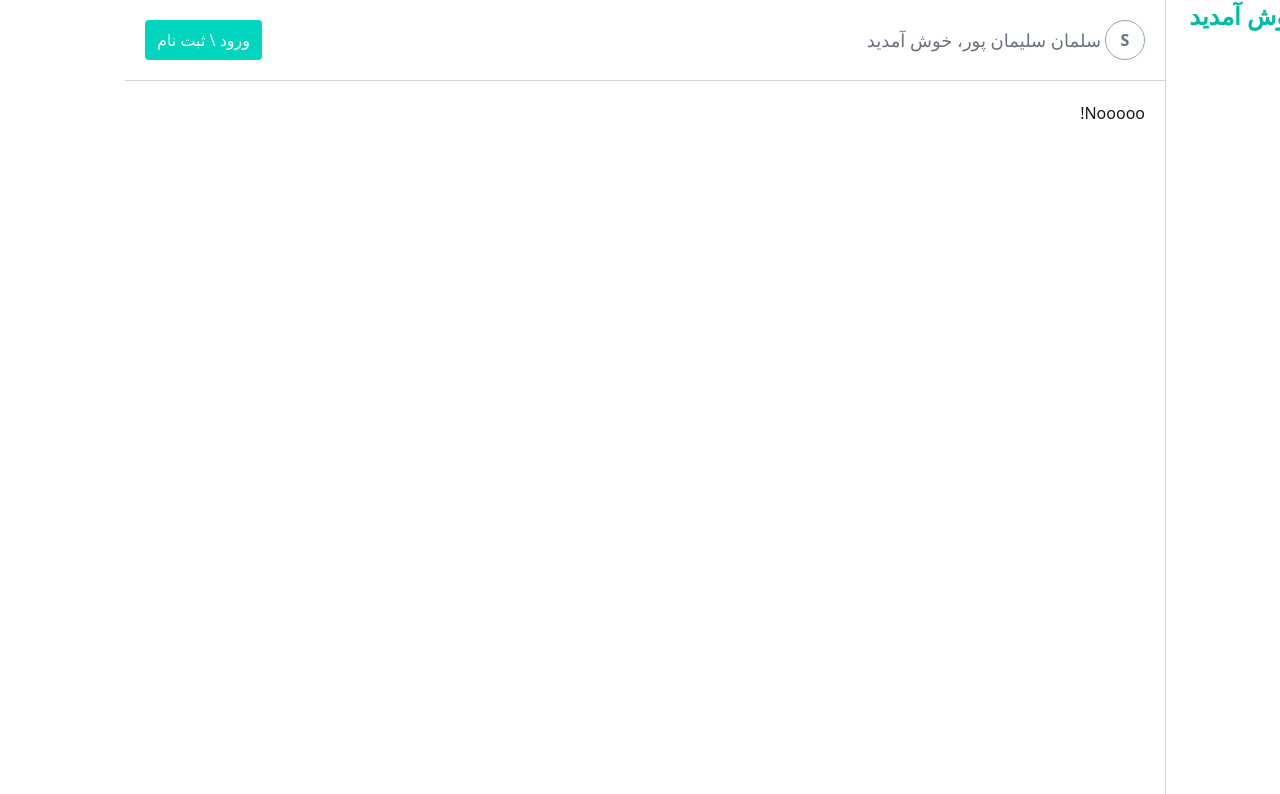
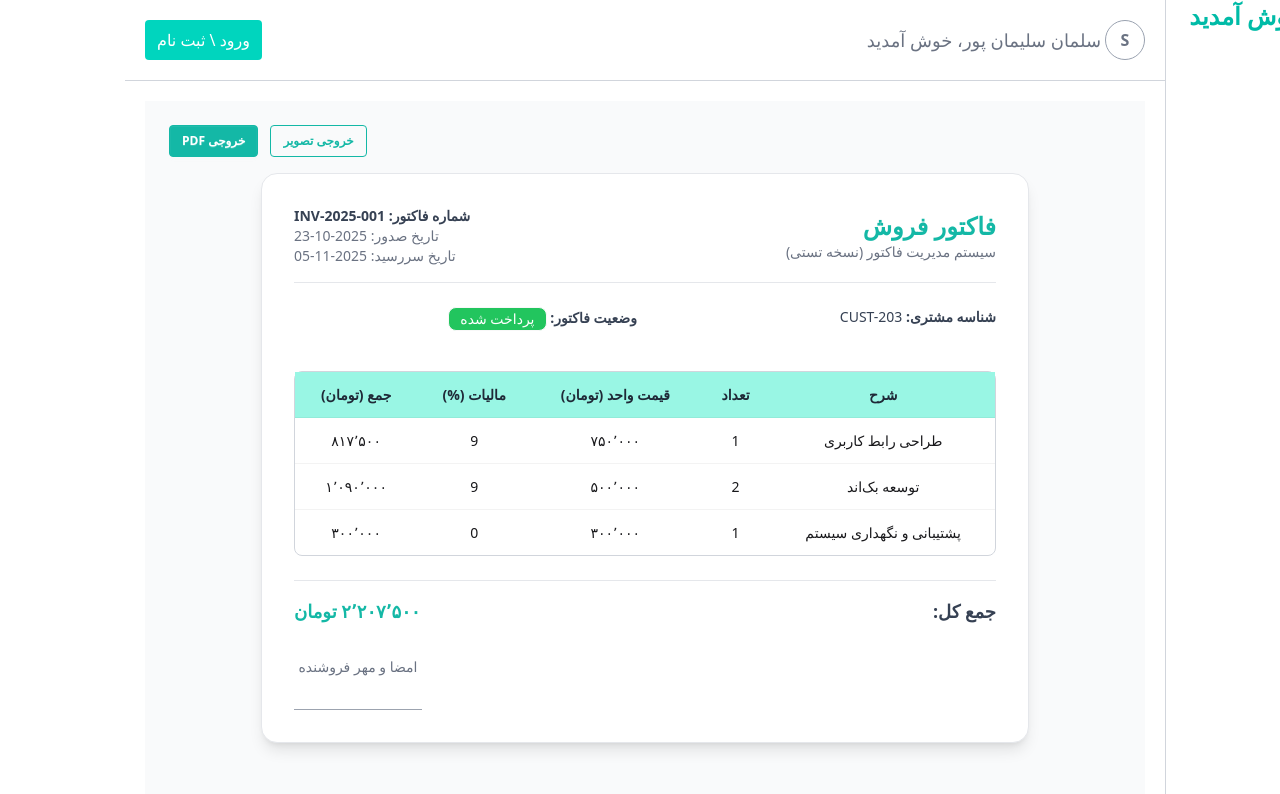
Before and after one commit to slmn-pr/invoice-app-front, a React (Vite) app: page /preview in a window 1280 px wide. Shown: the top 794 px of the page. Built offline with nearby package versions, Linux system fonts and the light colour scheme.

Commit message:
Complete invoice mock page for test

```diff
--- a/package.json
+++ b/package.json
@@ -11,6 +11,8 @@
   },
   "dependencies": {
     "@tailwindcss/vite": "^4.1.16",
+    "html2canvas": "^1.4.1",
+    "jspdf": "^3.0.3",
     "lucide-react": "^0.546.0",
     "react": "^19.1.1",
     "react-dom": "^19.1.1",
--- a/src/Containers/Invoice/Table.jsx
+++ b/src/Containers/Invoice/Table.jsx
@@ -1,6 +1,19 @@
+import { Download } from "lucide-react";
 import { INVOICE_TABLE_HEADERS } from "./consts";
+import { useNavigate } from "react-router-dom";
 
 export default function InvoicesTable() {
+
+    const naviagtion = useNavigate()
+
+    const onDownloadClick = () => {
+        naviagtion('/preview', {
+            state: {
+                invoiceID: 11
+            }
+        })
+    }
+
     return <table className="w-full">
         <thead>
             <tr>
@@ -14,7 +27,13 @@ export default function InvoicesTable() {
                 <td className="w-32 border border-gray-300 p-2">111</td>
                 <td className="w-80 border border-gray-300 p-2">سلمان سلیمان پور</td>
                 <td className="w-32 border border-gray-300 p-2">پرداخت شده</td>
-                <td className="w-32 border border-gray-300 p-2"></td>
+                <td className="w-32 border border-gray-300 p-2">
+
+                    <button className="btn-sm btn btn-circle btn-info" onClick={onDownloadClick}>
+                        <Download color="#fff" size={18} />
+                    </button>
+
+                </td>
             </tr>
         </tbody>
 
--- /dev/null
+++ b/src/pages/InvoicePreview.jsx
@@ -0,0 +1,198 @@
+import React, { useRef } from "react";
+import html2canvas from "html2canvas";
+import jsPDF from "jspdf";
+
+export default function InvoicePreviewPage() {
+    const printRef = useRef();
+
+    // داده‌های تستی (mock)
+    const invoice = {
+        invoiceNumber: "INV-2025-001",
+        issueDate: "2025-10-23",
+        dueDate: "2025-11-05",
+        customerId: "CUST-203",
+        status: "پرداخت شده",
+        items: [
+            {
+                description: "طراحی رابط کاربری",
+                quantity: 1,
+                unitPrice: 750000,
+                taxRate: 9,
+            },
+            {
+                description: "توسعه بک‌اند",
+                quantity: 2,
+                unitPrice: 500000,
+                taxRate: 9,
+            },
+            {
+                description: "پشتیبانی و نگهداری سیستم",
+                quantity: 1,
+                unitPrice: 300000,
+                taxRate: 0,
+            },
+        ],
+    };
+
+    // تابع خروجی PDF
+    const exportToPDF = async () => {
+        const element = printRef.current;
+        const canvas = await html2canvas(element, { scale: 2, useCORS: true });
+        const imgData = canvas.toDataURL("image/png");
+        const pdf = new jsPDF("p", "mm", "a4");
+
+        const pdfWidth = pdf.internal.pageSize.getWidth();
+        const imgProps = pdf.getImageProperties(imgData);
+        const pdfHeight = (imgProps.height * pdfWidth) / imgProps.width;
+
+        pdf.addImage(imgData, "PNG", 0, 0, pdfWidth, pdfHeight);
+        pdf.save(`${invoice.invoiceNumber}.pdf`);
+    };
+
+    // تابع خروجی تصویر
+    const exportToImage = async () => {
+        const element = printRef.current;
+        const canvas = await html2canvas(element, { scale: 2 });
+        const img = canvas.toDataURL("image/png");
+        const link = document.createElement("a");
+        link.href = img;
+        link.download = `${invoice.invoiceNumber}.png`;
+        link.click();
+    };
+
+    const totalAmount = invoice.items.reduce(
+        (sum, item) =>
+            sum + item.quantity * item.unitPrice * (1 + item.taxRate / 100),
+        0
+    );
+
+    return (
+        <div className="w-full text-right p-6 min-h-screen bg-[#f9fafb]" dir="rtl">
+            {/* دکمه‌های خروجی */}
+            <div className="flex justify-end gap-3 mb-4">
+                <button
+                    className="btn btn-outline btn-sm border-[#14b8a6] text-[#14b8a6]"
+                    onClick={exportToImage}
+                >
+                    خروجی تصویر
+                </button>
+                <button
+                    className="btn btn-sm text-white"
+                    style={{ backgroundColor: "#14b8a6", borderColor: "#14b8a6" }}
+                    onClick={exportToPDF}
+                >
+                    خروجی PDF
+                </button>
+            </div>
+
+            <div
+                ref={printRef}
+                className="bg-white shadow-lg rounded-2xl p-8 border border-gray-200 max-w-3xl mx-auto space-y-6"
+            >
+                {/* هدر فاکتور */}
+                <div
+                    className="flex justify-between items-center border-b pb-4"
+                    style={{ borderColor: "#e5e7eb" }}
+                >
+                    <div>
+                        <h1 className="text-2xl font-bold" style={{ color: "#14b8a6" }}>
+                            فاکتور فروش
+                        </h1>
+                        <p className="text-gray-500 text-sm">
+                            سیستم مدیریت فاکتور (نسخه تستی)
+                        </p>
+                    </div>
+                    <div className="text-left text-sm">
+                        <p className="font-semibold text-gray-700">
+                            شماره فاکتور: {invoice.invoiceNumber}
+                        </p>
+                        <p className="text-gray-500">تاریخ صدور: {invoice.issueDate}</p>
+                        <p className="text-gray-500">تاریخ سررسید: {invoice.dueDate}</p>
+                    </div>
+                </div>
+
+                {/* مشخصات مشتری */}
+                <div className="grid md:grid-cols-2 gap-4 text-sm text-gray-700">
+                    <div>
+                        <p>
+                            <span className="font-semibold">شناسه مشتری:</span>{" "}
+                            {invoice.customerId}
+                        </p>
+                    </div>
+                    <div>
+                        <p>
+                            <span className="font-semibold">وضعیت فاکتور:</span>{" "}
+                            <span
+                                className="badge text-white"
+                                style={{
+                                    backgroundColor:
+                                        invoice.status === "پرداخت شده"
+                                            ? "#22c55e"
+                                            : invoice.status === "ارسال شده"
+                                                ? "#0284c7"
+                                                : "#9ca3af",
+                                }}
+                            >
+                                {invoice.status}
+                            </span>
+                        </p>
+                    </div>
+                </div>
+
+                {/* جدول آیتم‌ها */}
+                <div className="overflow-x-auto">
+                    <table className="table w-full mt-4 border border-gray-300">
+                        <thead style={{ backgroundColor: "#99f6e4", color: "#1f2937" }}>
+                            <tr className="text-center">
+                                <th>شرح</th>
+                                <th>تعداد</th>
+                                <th>قیمت واحد (تومان)</th>
+                                <th>مالیات (%)</th>
+                                <th>جمع (تومان)</th>
+                            </tr>
+                        </thead>
+                        <tbody className="text-center">
+                            {invoice.items.map((item, i) => (
+                                <tr key={i}>
+                                    <td>{item.description}</td>
+                                    <td>{item.quantity}</td>
+                                    <td>{item.unitPrice.toLocaleString("fa-IR")}</td>
+                                    <td>{item.taxRate}</td>
+                                    <td>
+                                        {(
+                                            item.quantity *
+                                            item.unitPrice *
+                                            (1 + item.taxRate / 100)
+                                        ).toLocaleString("fa-IR")}
+                                    </td>
+                                </tr>
+                            ))}
+                        </tbody>
+                    </table>
+                </div>
+
+                {/* جمع کل */}
+                <div
+                    className="flex justify-between items-center border-t pt-4 text-lg"
+                    style={{ borderColor: "#e5e7eb" }}
+                >
+                    <span className="font-bold text-gray-700">جمع کل:</span>
+                    <span className="font-bold" style={{ color: "#14b8a6" }}>
+                        {totalAmount.toLocaleString("fa-IR")} تومان
+                    </span>
+                </div>
+
+                {/* امضا */}
+                <div className="flex justify-end mt-8 text-sm text-gray-500">
+                    <div className="text-center">
+                        <p>امضا و مهر فروشنده</p>
+                        <div
+                            className="mt-8 border-t w-32 mx-auto"
+                            style={{ borderColor: "#9ca3af" }}
+                        ></div>
+                    </div>
+                </div>
+            </div>
+        </div>
+    );
+}
--- a/src/routing/index.jsx
+++ b/src/routing/index.jsx
@@ -3,6 +3,7 @@ import DashboardLayout from "../Layout";
 import HomePage from "../pages/Home";
 import NotFoundPgae from "../pages/NotFound";
 import InvoicesPage from "../pages/InvoicesPage";
+import InvoicePreviewPage from "../pages/InvoicePreview";
 
 const router = createBrowserRouter([
     {
@@ -12,6 +13,7 @@ const router = createBrowserRouter([
             { index: true, element: <HomePage /> },
 
             { path: "invoices", element: <InvoicesPage /> },
+            { path: "preview", element: <InvoicePreviewPage /> },
             { path: "*", element: <NotFoundPgae /> },
             // { path: "about", element: <About /> },
 
--- /dev/null
+++ b/tailwind.config.js
@@ -0,0 +1,35 @@
+import daisyui from "daisyui";
+
+/** @type {import('tailwindcss').Config} */
+export default {
+  content: ["./index.html", "./src/**/*.{js,ts,jsx,tsx}"],
+  theme: {
+    extend: {
+      colors: {
+        primary: "#14b8a6",
+        secondary: "#64748b",
+        accent: "#0f766e",
+        neutral: "#1e293b",
+        background: "#ffffff",
+      },
+    },
+  },
+  plugins: [daisyui()],
+  daisyui: {
+    themes: [
+      {
+        mytheme: {
+          primary: "#14b8a6",
+          secondary: "#64748b",
+          accent: "#0f766e",
+          neutral: "#1e293b",
+          "base-100": "#ffffff",
+          info: "#3abff8",
+          success: "#36d399",
+          warning: "#fbbd23",
+          error: "#f87272",
+        },
+      },
+    ],
+  },
+};
```
Also changed, not shown: 1 other file (tests, documents, lock files or other folders).
